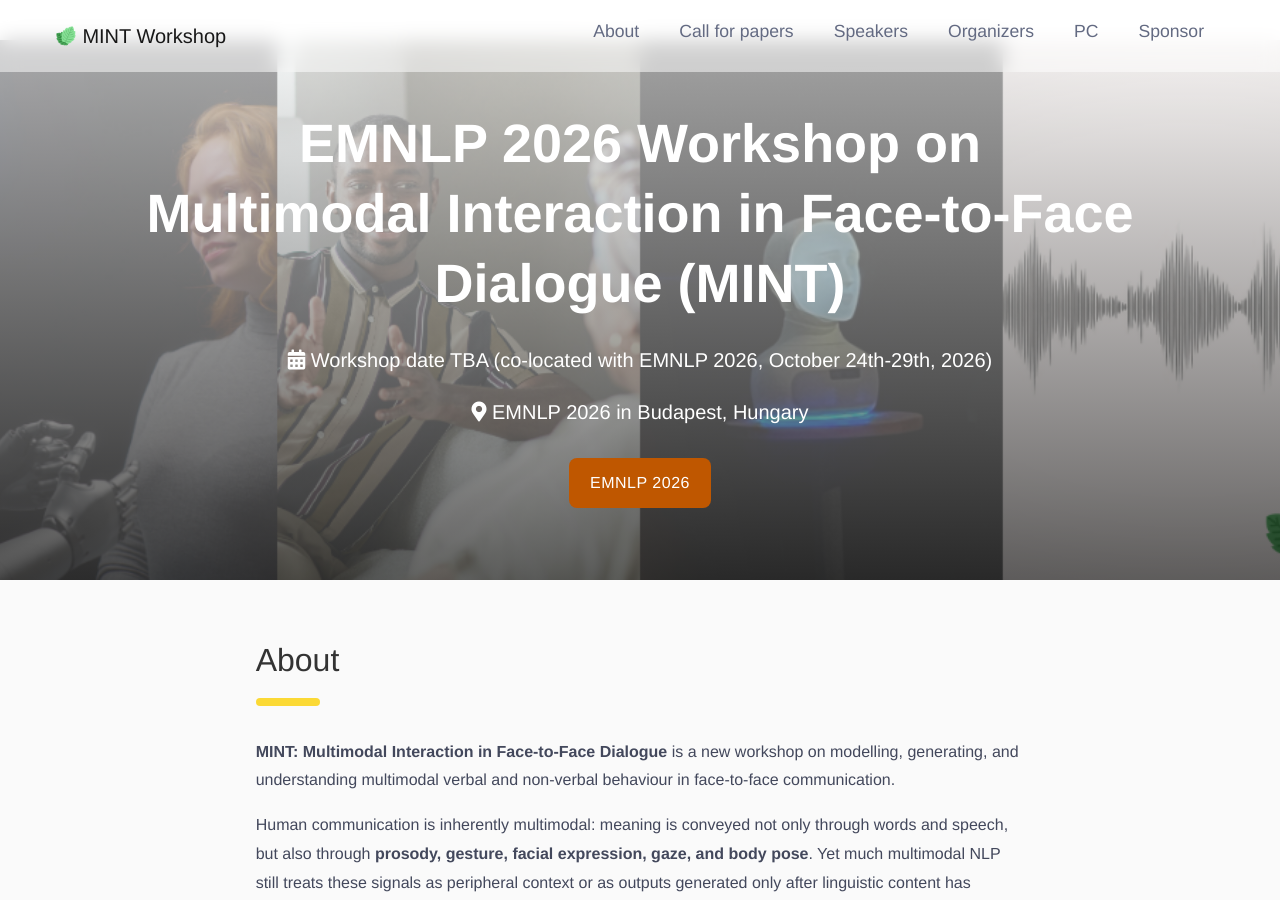
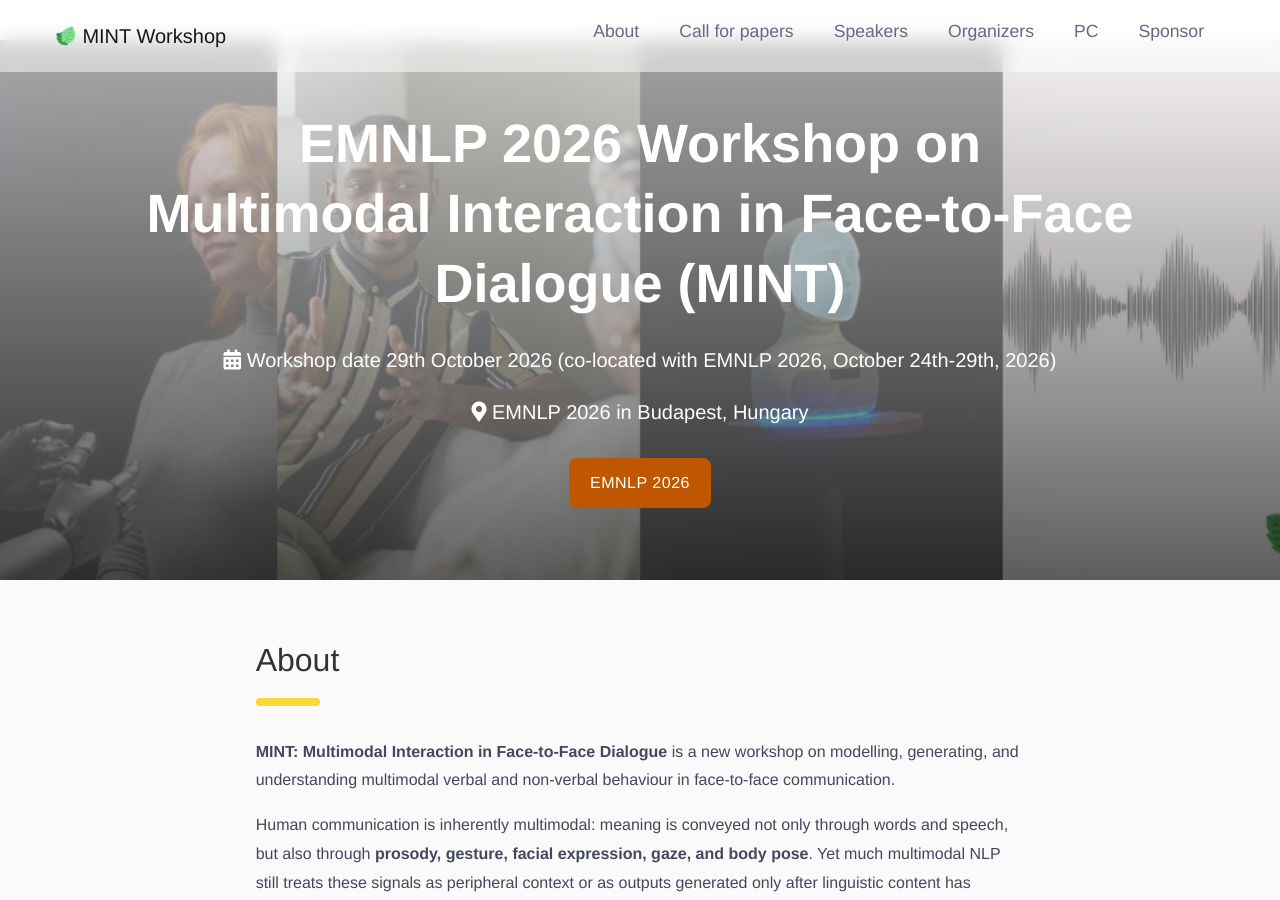
Before and after one commit to MINTworkshop/MINTworkshop.github.io, a Jekyll site: the page built from 2026/index.md, in a window 1280 px wide and 900 px high. Built offline with Jekyll 4.4.1, drawn with Linux system fonts in a browser that asks for light colours.

Commit message:
update the date

```diff
--- a/2026/index.md
+++ b/2026/index.md
@@ -1,7 +1,7 @@
 ---
 layout: workshop
 year: 2026
-date: Workshop date TBA (co-located with EMNLP 2026, October 24th-29th, 2026)
+date: Workshop date 29th October 2026 (co-located with EMNLP 2026, October 24th-29th, 2026)
 location: EMNLP 2026 in Budapest, Hungary
 show_cfp: true
 
```
